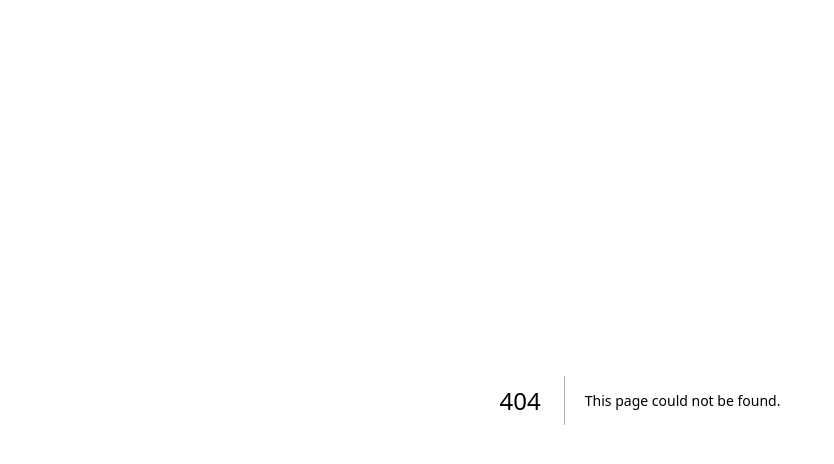
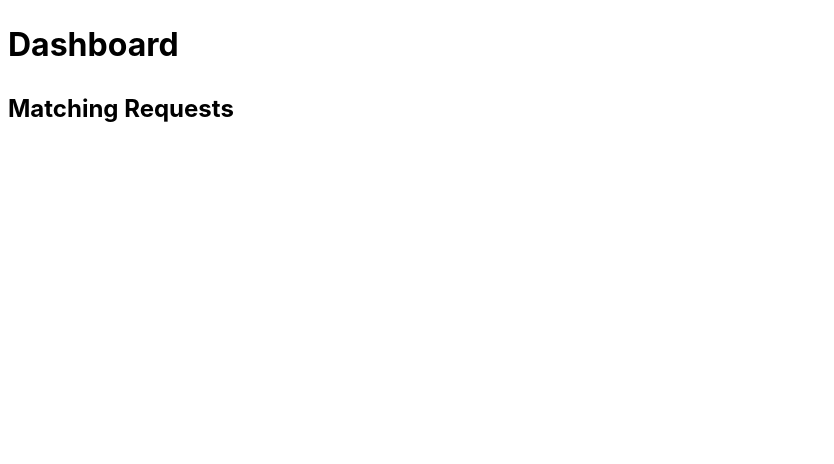
Before and after one commit to smefft/Loaded, a Next.js app in the folder loaded-next-web/: page /dashboards/dashboard in a window 1280 px wide. Before the commit this address had no page. Shown: the top 464 px of the page, without its empty margins (0-834 px from the left). Built offline with nearby package versions, Linux system fonts and the light colour scheme.

Commit message:
Add files via upload

```diff
--- /dev/null
+++ b/loaded-next-web/pages/dashboards/dashboard.tsx
@@ -0,0 +1,7 @@
+export default function Dashboard() {
+    return (<>
+    <h1>Dashboard</h1>
+    <h2>Matching Requests</h2>
+    </>
+    )
+}
```
